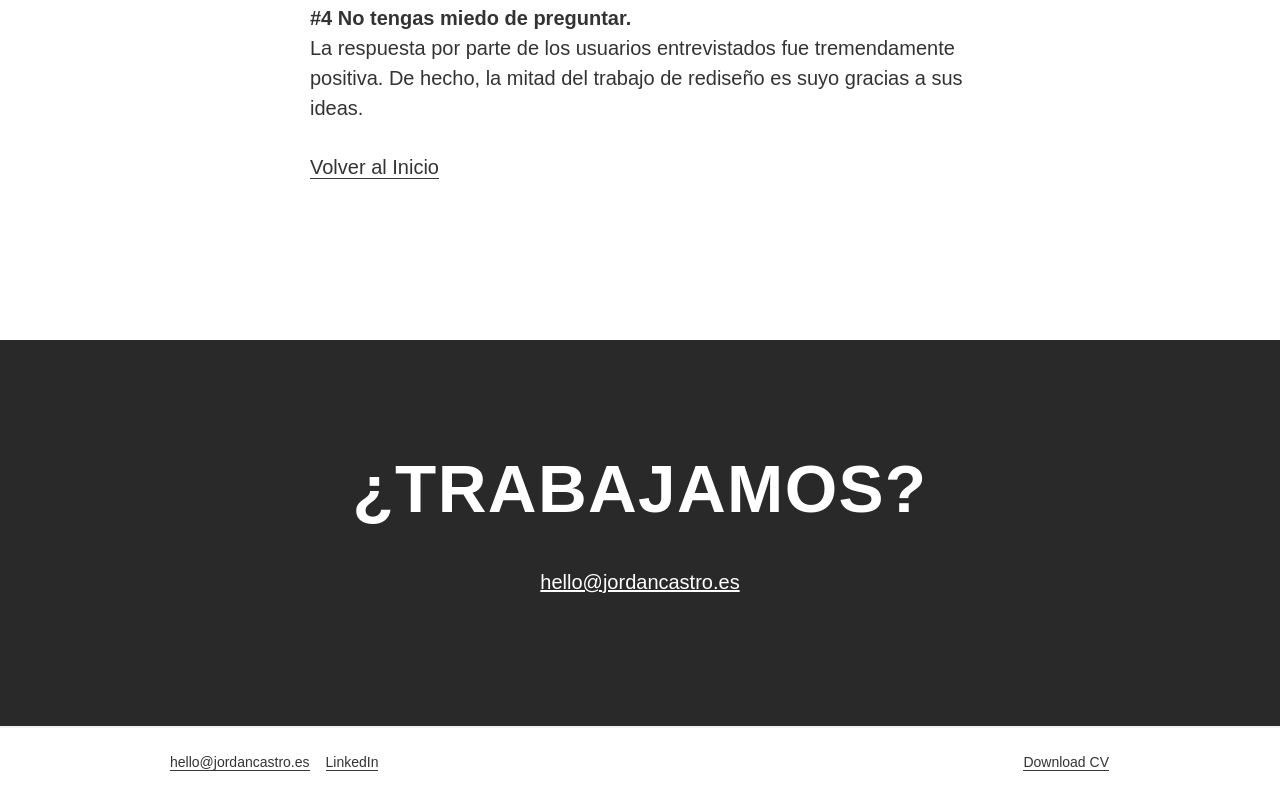
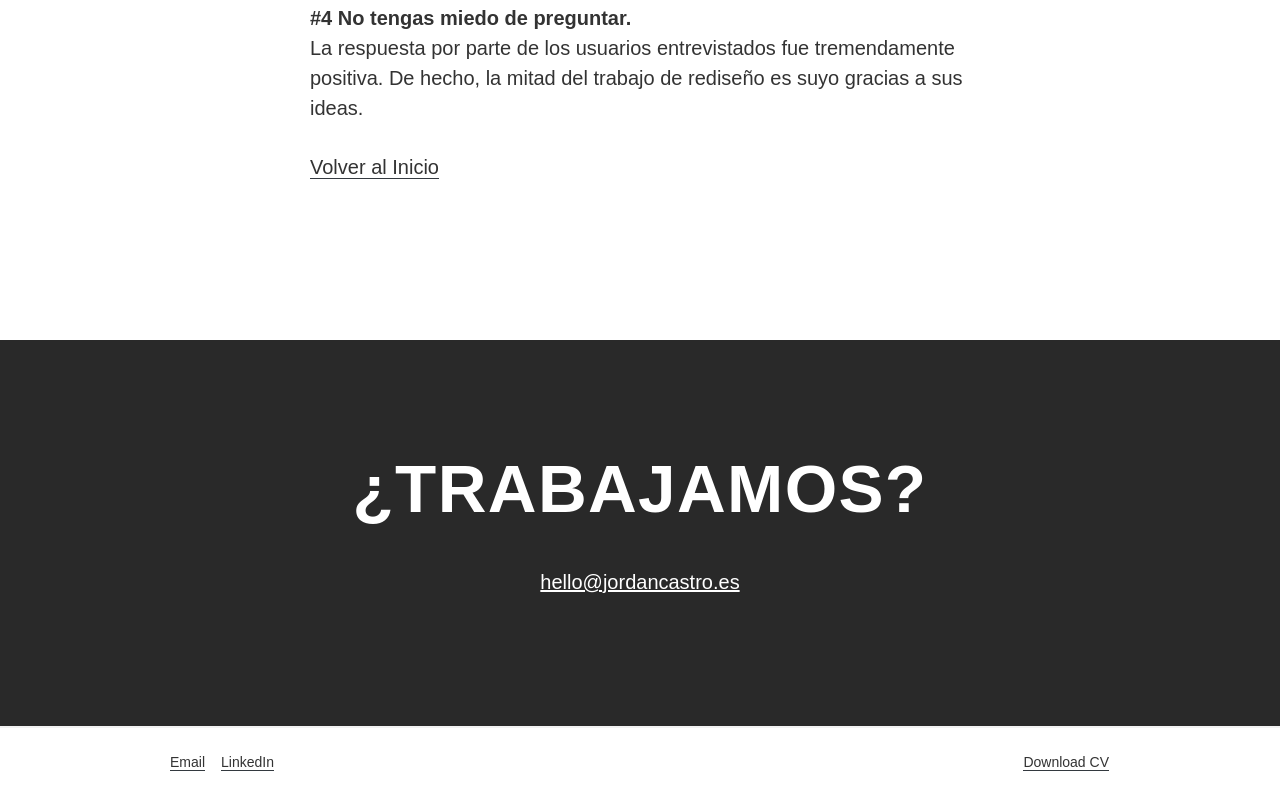
Before and after one commit to JordanCastro/Jordancastro.github.io, a plain HTML site: page CTRM.html in a window 1280 px wide. Shown: the part 7914-8724 px from the top of the page. Drawn offline with nearby package versions, Linux system fonts and the light colour scheme; a web font is replaced by a local one.

Commit message:
Update CTRM.html

```diff
--- a/CTRM.html
+++ b/CTRM.html
@@ -361,10 +361,10 @@
         </div>
         <div class="div-block-8">
           <a
-            href="mailto:hello@jordancastro.es"
+            href="mailto:jordan.castro.rodriguez@gmail.com"
             target="_blank"
             class="footer-link marker"
-            >hello@jordancastro.es</a
+            >Email</a
           ><a
             href="https://www.linkedin.com/in/jordan-castro-rodriguez/"
             target="_blank"
```
